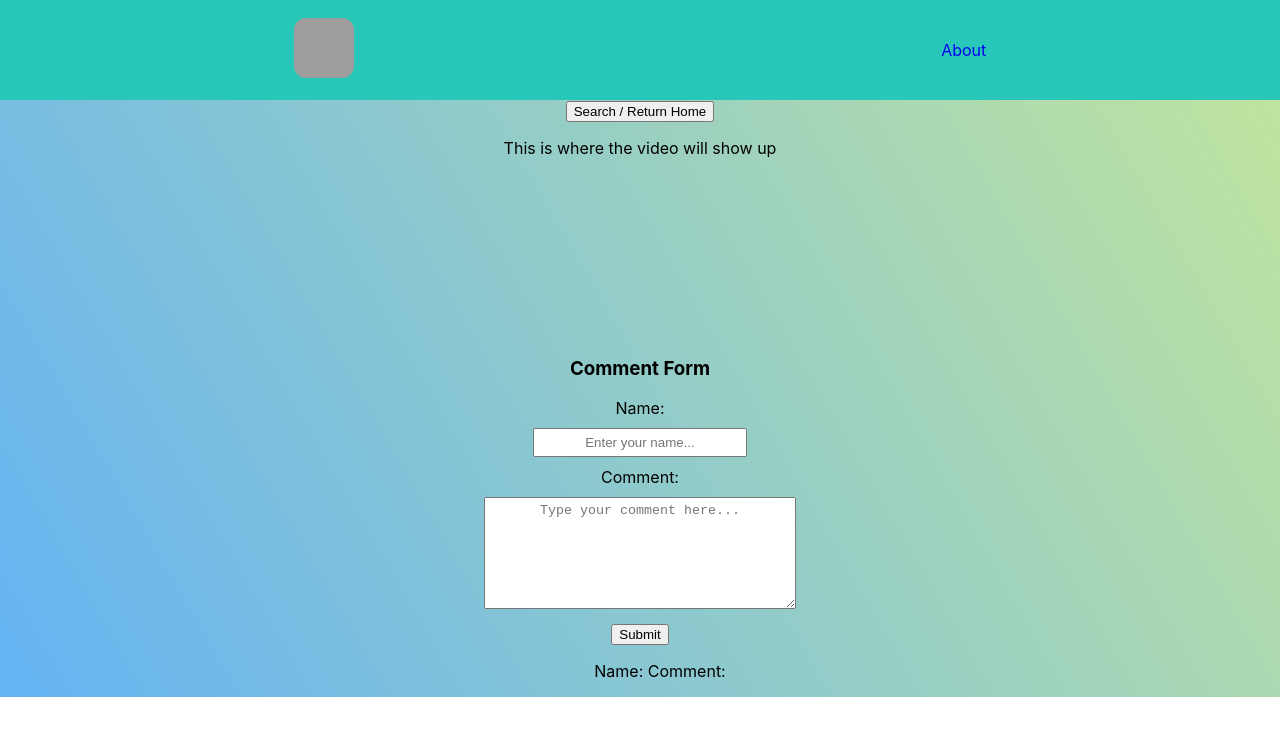
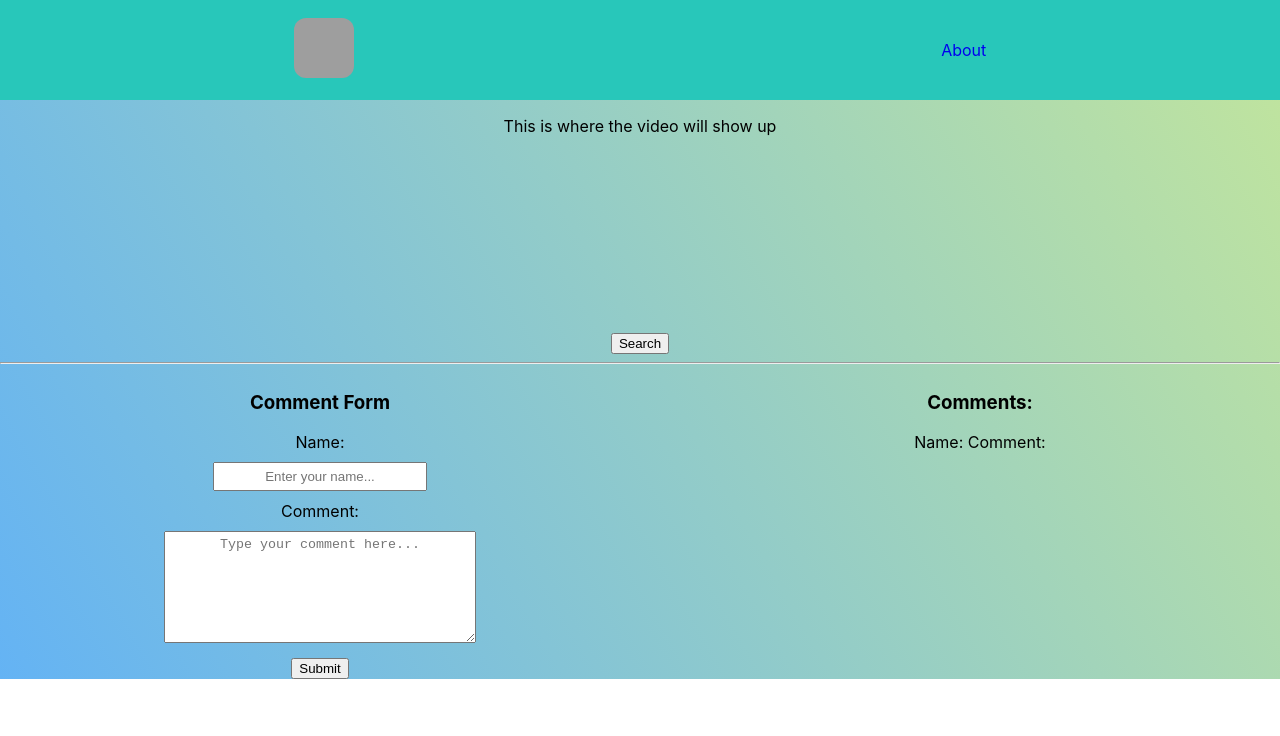
Before and after one commit to jennaqian/youtube-project, a React (Create React App) app in the folder youtube-project/: page /video in a window 1280 px wide. Shown: the top 736 px of the page. Built offline with nearby package versions, Linux system fonts and the light colour scheme; grey boxes are pictures that could not be loaded.

Commit message:
Comments Section

```diff
--- a/youtube-project/src/App.css
+++ b/youtube-project/src/App.css
@@ -90,3 +90,7 @@ html,body {
   list-style-type: none;
 
 }
+.CommentSection {
+  display: grid;
+  grid-template-columns: repeat(2,1fr);
+}
--- a/youtube-project/src/Components/Video.js
+++ b/youtube-project/src/Components/Video.js
@@ -8,8 +8,9 @@ export class Video extends Component {
 
     this.state = {
       input: "",
+      comment: "",
+      // inputAndComment: [],
       inputs: [],
-      comment: "",
       comments: [],
     };
   }
@@ -30,28 +31,34 @@ export class Video extends Component {
     event.preventDefault();
     console.log("You submitted");
     this.setState({
+      // inputAndComment: this.state.input.concat(this.state.comment)
       inputs: this.state.inputs.concat(this.state.input),
       comments: this.state.comments.concat(this.state.comment),
     });
+    event.target.reset();
   };
 
   render() {
     const { inputs, comments } = this.state;
     let inputsList = inputs.map((e) => <li>{e}</li>);
     let commentsList = comments.map((e) => <li>{e}</li>);
+    // const commentsList = inputAndComment.map((elem) => <li>{elem}</li>)
     // console.log(commentsList)
 
     return (
       <div>
         <div>
-          <Link to="/">
-            <button>Search / Return Home</button>
-          </Link>
           <p style={{ height: "200px" }}>
             This is where the video will show up
           </p>
+          <Link to="/">
+            <button>Search</button>
+          </Link>
         </div>
 
+        <hr></hr>
+
+        <div className="CommentSection">
           <div>
             <h3>Comment Form</h3>
             <form onSubmit={this.handleSubmit}>
@@ -77,10 +84,14 @@ export class Video extends Component {
             </form>
           </div>
 
+          <div>
             <ul className="UList">
+              <h3>Comments:</h3>
               Name: {inputsList}
               Comment: {commentsList}
             </ul>
+          </div>
+        </div>
       </div>
     );
   }
--- a/youtube-project/src/Components/Youtube.js
+++ b/youtube-project/src/Components/Youtube.js
@@ -19,10 +19,13 @@ export default class Youtube extends Component {
   }
 
   getVideos = async () => {
+    // https://youtube.googleapis.com/youtube/v3/search?part=snippet&maxResults=25&q=dog&key=AIzaSyBIMoGD2So7V07NuaeUb56WM_HAdwCaBxQ
     console.log(process.env.REACT_APP_keyAPI);
+    // const URL = https://youtube.googleapis.com/youtube/v3/search?part=snippet&maxResults=25&q=dog&key=
     const { data } = await axios.get(
-      `https://youtube.googleapis.com/youtube/v3/search?videoId&key=${process.env.REACT_APP_keyAPI}`
+      `https://youtube.googleapis.com/youtube/v3/search?part=snippet&maxResults=25&q=dog&key=${process.env.REACT_APP_keyAPI}`
     );
+
     this.setState({
       videos: data.items,
     });
@@ -64,8 +67,8 @@ export default class Youtube extends Component {
             id="input"
             value={this.state.input}
           />
-          <button onClick={this.getVideos}>Search</button>
-          {/* <input type="submit"   /> */}
+          {/* <button onClick={this.getVideos}>Search</button> */}
+          <input type="submit"/>
         </form>
         <main>
           {this.state.show &&
```
Lines whose indentation alone changed are shown as unchanged.
